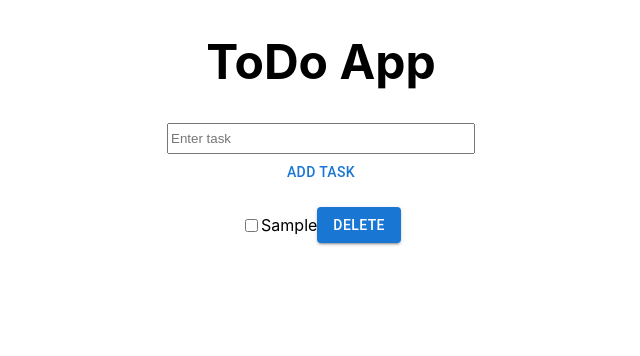
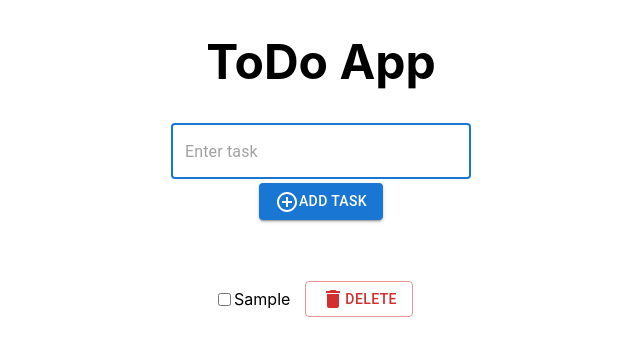
Before and after one commit to dandri17/ToDoApp-React, a React (Create React App) app: page / in a window 1280 px wide. Both pictures are taken after typing "Sample" into the empty fields and a click on the button "ADD TASK". Shown: the top 356 px of the page, without its empty margins (319-959 px from the left). Built offline with nearby package versions, Linux system fonts and the light colour scheme; the HTML template or start-up script is replaced by a standard one.

Commit message:
malo uređeno pomoću  mui

```diff
--- a/package.json
+++ b/package.json
@@ -3,6 +3,10 @@
   "version": "0.1.0",
   "private": true,
   "dependencies": {
+    "@emotion/react": "^11.11.4",
+    "@emotion/styled": "^11.11.5",
+    "@mui/icons-material": "^5.15.15",
+    "@mui/material": "^5.15.15",
     "@testing-library/jest-dom": "^5.17.0",
     "@testing-library/react": "^13.4.0",
     "@testing-library/user-event": "^13.5.0",
--- a/src/App.css
+++ b/src/App.css
@@ -11,19 +11,19 @@ h1{
     width: 300px;
     height: 25px;
 }
-.addButton {
+/* .addButton {
     font-size: 1rem;
     margin: 50px;
     width: 150px;
-}
-.deleteButton {
+} */
+/* .deleteButton {
     background-color: rgba(255, 0, 0, 0.26);
     margin: 5px;
     padding: 10px;
-}
-.addButton:hover {
+} */
+/* .addButton:hover {
     background-color: rgba(147, 233, 255, 0.815);
-}
+} */
 ul {
     list-style-type: none;
     padding: 0;
--- a/src/ToDoForm.js
+++ b/src/ToDoForm.js
@@ -1,6 +1,9 @@
 import React, { useState, useEffect } from "react";
 import { v4 as uuidv4 } from 'uuid';
 import Button from '@mui/material/Button';
+import TextField from '@mui/material/TextField';
+import DeleteIcon from '@mui/icons-material/Delete';
+import ControlPointIcon from '@mui/icons-material/ControlPoint';
 
 function ToDoForm() {
   const [tasks, setTasks] = useState([]);
@@ -45,18 +48,17 @@ function ToDoForm() {
   };
 
   return (
+
     <div className="mainContainer">
       <h1>ToDo App</h1>
       <div>
-      <input
-        type="text"
-        value={newTask}
+      <TextField variant="outlined" color="primary" focused value={newTask}
         onChange={handleInputChange}
         placeholder="Enter task"
         className="inputTask"
       /></div>
       <div>
-      <Button onClick={handleAddTask} className="addButton">Add Task</Button>
+      <Button variant="contained" color="primary" style={{margin: "35px"}} onClick={handleAddTask} className="addButton"><ControlPointIcon/>Add Task</Button>
       </div>
       <div><ul>
         { tasks.map((task) => (
@@ -64,7 +66,7 @@ function ToDoForm() {
              <input type="checkbox" checked={task.completed}
               onChange={() => handleCompletedTask(task.id)} ></input>
             <div className={`"task" ${task.completed ? "completed" : ""}`}>{task.task}</div>
-            <Button variant="contained" onClick={() => handleDeleteTask(task.id)}>Delete</Button>
+            <Button variant="outlined" color="error" style={{margin: "10px 15px"}} onClick={() => handleDeleteTask(task.id)}><DeleteIcon />Delete</Button>
           </li> /* Ne koristimo indexes kao keys već id. Matej je rekao da je potrebno dodati: {id: nekiRandomId, task: newTask}
           Dakle, treba i kreirati random id. +++RIJEŠENO+++ */
         ))}
```
Also changed, not shown: src/App.js (line endings or trailing spaces), 1 other file (tests, documents, lock files or other folders).
